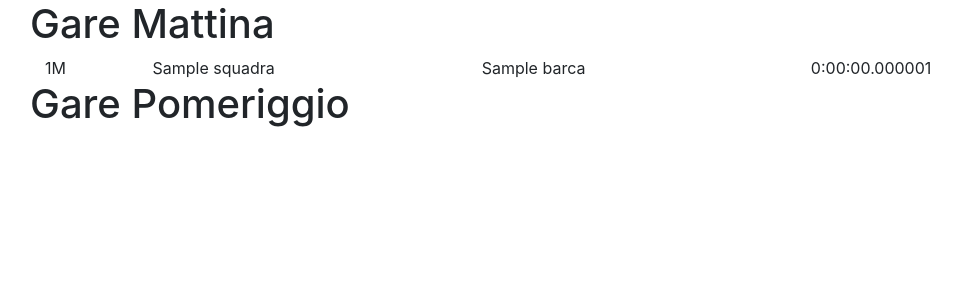
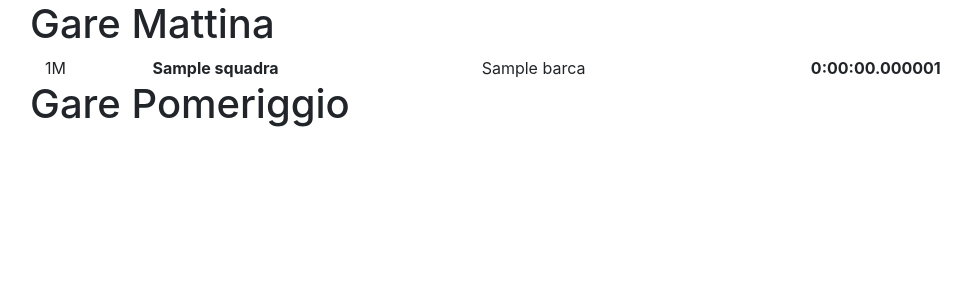
Before and after one commit to superqwe/taras, a Django app: page /tempi/gare/ in a window 1280 px wide. Shown: the top 300 px of the page, without its empty margins (55-1026 px from the left). Run offline with Django 3.2, Linux system fonts and the light colour scheme; tables that the repository leaves empty hold one stand-in row (values such as "Sample post"); some libraries are stand-ins or nearby versions.

Commit message:
gare.html: modificato layout

```diff
--- a/tempi/urls.py
+++ b/tempi/urls.py
@@ -1,8 +1,9 @@
 from django.urls import path
-
+from django.conf import settings
+from django.conf.urls.static import static
 from . import views
 
 urlpatterns = [
     path('', views.index, name='index'),
     path('gare/', views.gare, name='gare'),
-]
+] + static(settings.STATIC_URL, document_root=settings.STATIC_ROOT)
--- a/templates/tempi/base.html
+++ b/templates/tempi/base.html
@@ -11,6 +11,7 @@
 
     <!-- Bootstrap CSS -->
     <link rel="stylesheet" href="https://stackpath.bootstrapcdn.com/bootstrap/4.1.1/css/bootstrap.min.css" integrity="sha384-WskhaSGFgHYWDcbwN70/dfYBj47jz9qbsMId/iRN3ewGhXQFZCSftd1LZCfmhktB" crossorigin="anonymous">
+    <link rel="stylesheet" type="text/css" href="{% static 'tempi/style.css' %}" />
 </head>
 
 <body>
--- a/templates/tempi/gare.html
+++ b/templates/tempi/gare.html
@@ -11,22 +11,22 @@
     {% regroup gare_mattino by n as gare_n %}
     <div class="container">
         {% for gara_n in gare_n%}
-        <div class="row">
+        <div class="row align-items-center  mf_{{gara_n.list.0.squadra.mf}} riquadro">
             <div class="col-1">
                 {{gara_n.grouper}}{{gara_n.list.0.squadra.mf}}
             </div>
             <div class="col-11">
-                <div class="container">
+                <div class="container ">
                     {% for gara in gara_n.list %}
                         <div class="row">
                             <div class="col">
-                                {{gara.squadra.nome}}
+                                <strong>{{gara.squadra.nome}}</strong>
                             </div>
                             <div class="col">
                                 {{gara.barca}}
                             </div>
                             <div class="col">
-                                {{gara.tempo}}
+                                <strong>{{gara.tempo}}</strong>
                             </div>
                         </div>
                     {% endfor %}
@@ -37,27 +37,28 @@
     </div>
 </section>
 
+<section>
 
 <h1>Gare Pomeriggio</h1>
 {% regroup gare_pomeriggio by n as gare_n %}
 <div class="container">
     {% for gara_n in gare_n%}
-    <div class="row">
+    <div class="row align-items-center  mf_{{gara_n.list.0.squadra.mf}} riquadro">
         <div class="col-1">
             {{gara_n.grouper}}{{gara_n.list.0.squadra.mf}}
         </div>
         <div class="col-11">
-            <div class="container">
+            <div class="container ">
                 {% for gara in gara_n.list %}
                     <div class="row">
                         <div class="col">
-                            {{gara.squadra.nome}}
+                            <strong>{{gara.squadra.nome}}</strong>
                         </div>
                         <div class="col">
                             {{gara.barca}}
                         </div>
                         <div class="col">
-                            {{gara.tempo}}
+                            <strong>{{gara.tempo}}</strong>
                         </div>
                     </div>
                 {% endfor %}
```
